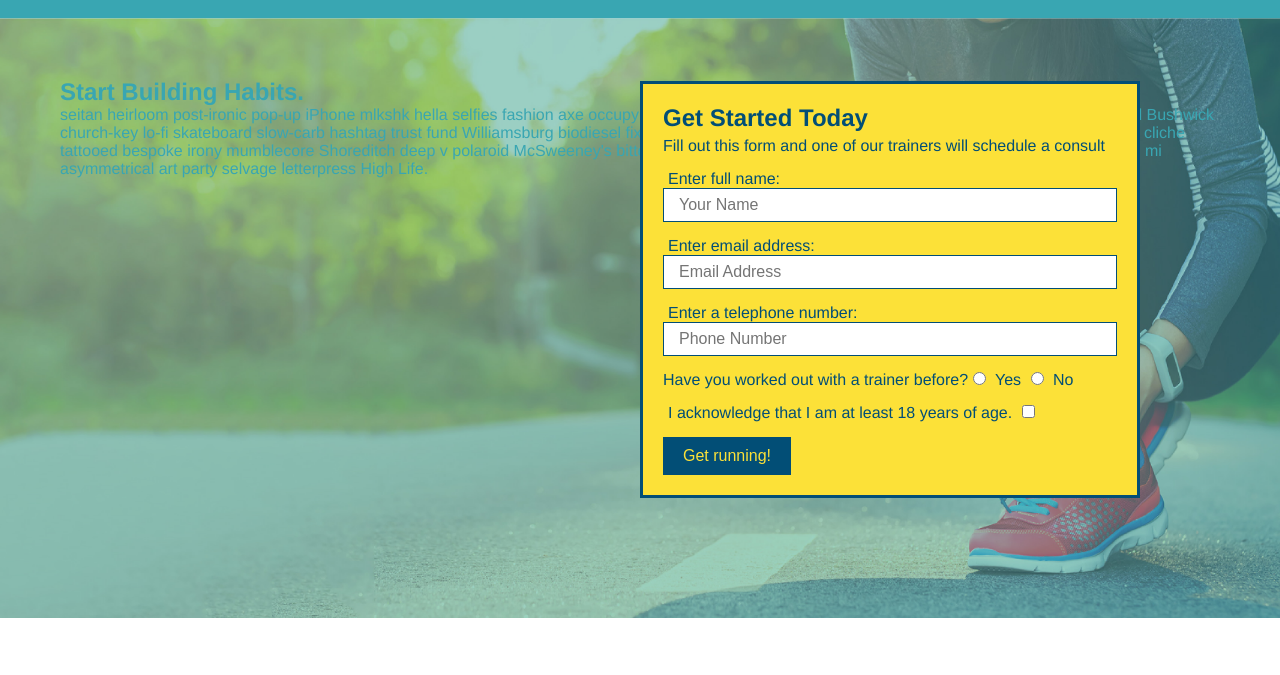
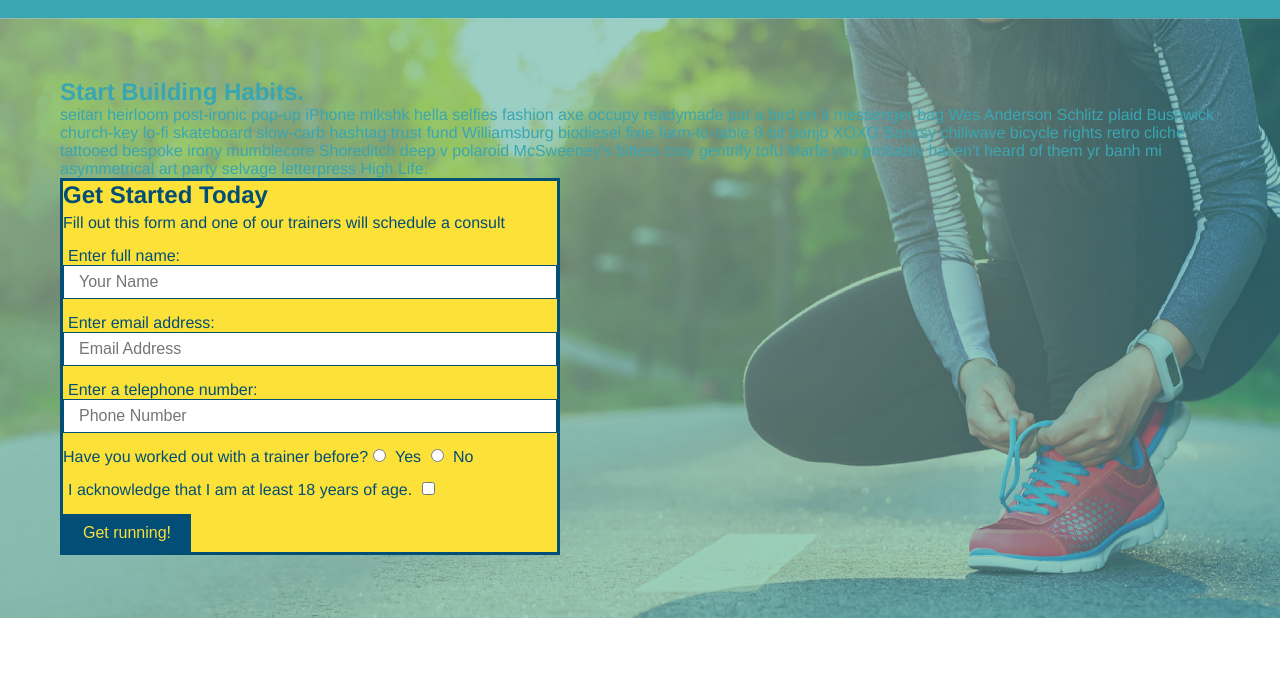
Before and after one commit to down-dive/run-buddy, a plain HTML site: page index.html in a window 1280 px wide. Shown: the part 64-739 px from the top of the page. Drawn offline with Linux system fonts and the light colour scheme.

Commit message:
playing with css comments

```diff
--- a/assets/css/style.css
+++ b/assets/css/style.css
@@ -83,10 +83,10 @@ section {
 .hero-form {
   border: 3px solid #024e76;
   background-color: #fce138;
-  padding: 20px;
+  /* padding: 20px; */
   width: 500px;
   color: #024e76;
-  position: absolute;
+  /* position: absolute; */
   bottom: 120px;
   right: 140px;
 }
```
